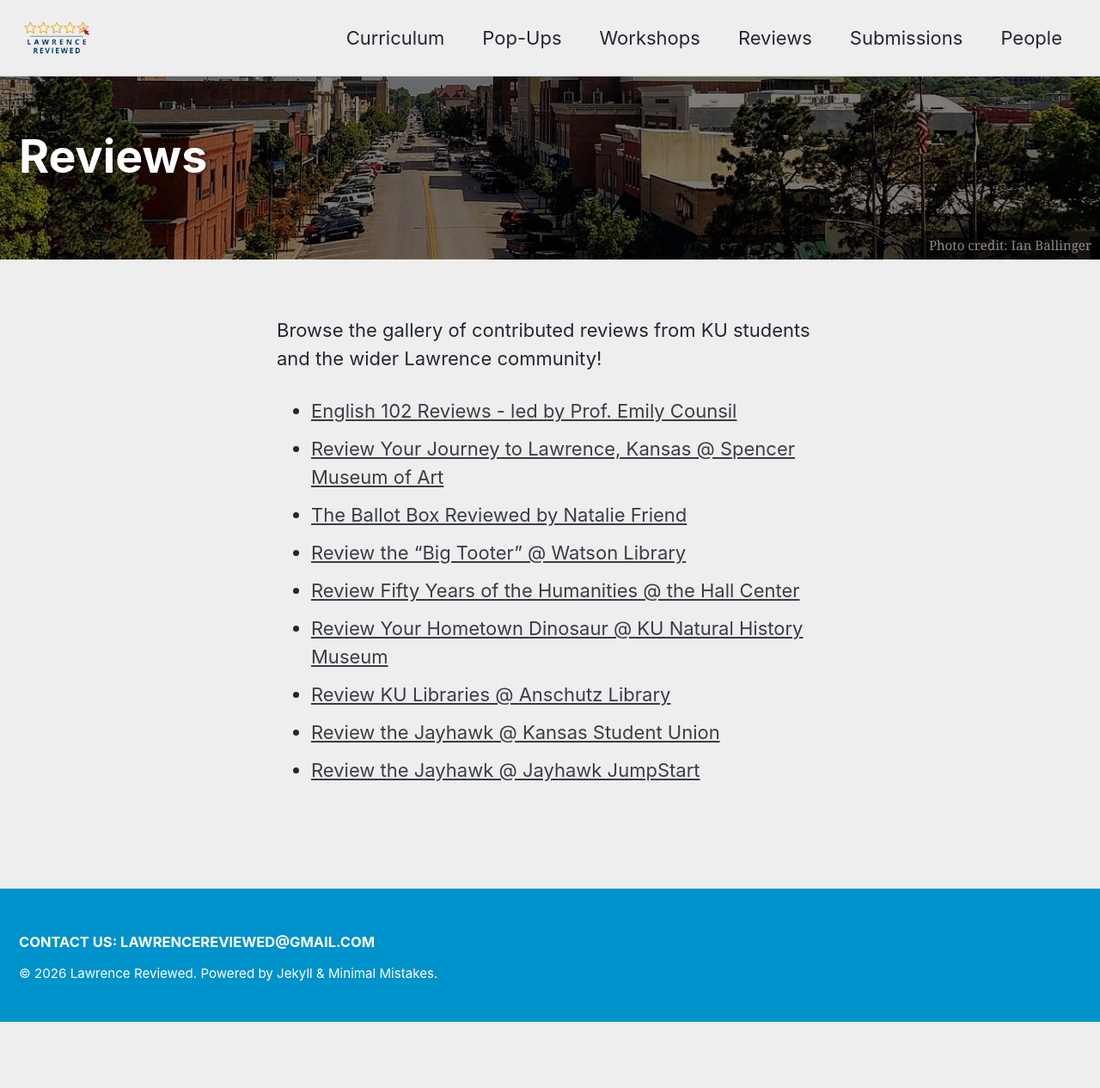
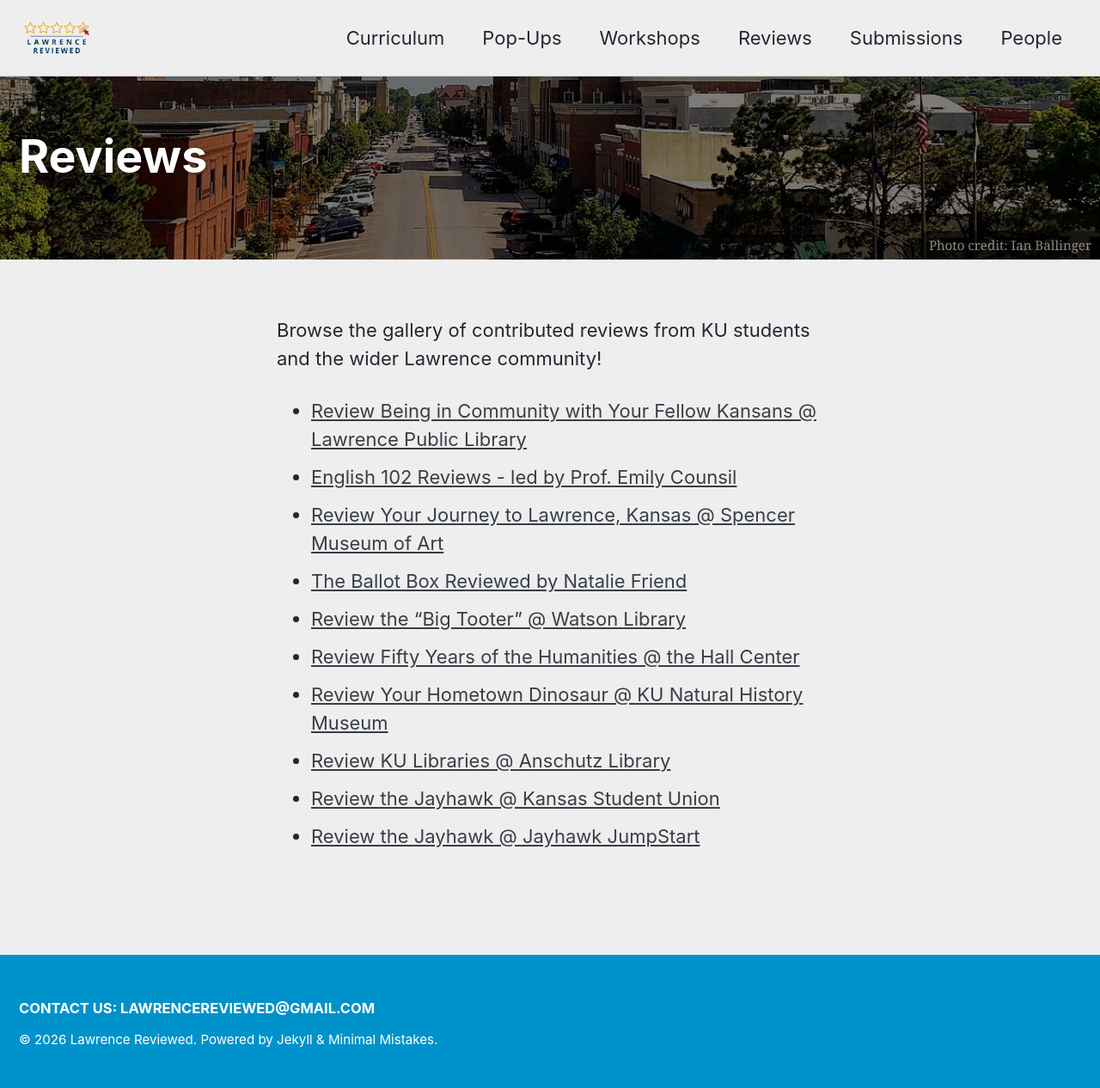
Before and after one commit to idrhku/lawrence-reviewed, a Jekyll site: the page built from _pages/reviews.md, in a window 1280 px wide. Shown: the whole page at 86% size. Built offline with Jekyll 4.4.1, drawn with Linux system fonts in a browser that asks for light colours; cached includes are drawn as plain includes; before the commit the page ends 1189 px from its top, so only the background shows below that.

Commit message:
Add review for Being in Community with Your Fellow Kansans
Added a new review entry for 'Being in Community with Your Fellow Kansans' at the Lawrence Public Library.

```diff
--- a/_pages/reviews.md
+++ b/_pages/reviews.md
@@ -15,6 +15,7 @@
 
 Browse the gallery of contributed reviews from KU students and the wider Lawrence community!
 
+- [Review Being in Community with Your Fellow Kansans @ Lawrence Public Library](/lpl)
 - [English 102 Reviews - led by Prof. Emily Counsil](/engl-102)
 - [Review Your Journey to Lawrence, Kansas @ Spencer Museum of Art](/spencer-journey)
 - [The Ballot Box Reviewed by Natalie Friend](/ballotbox)
```
